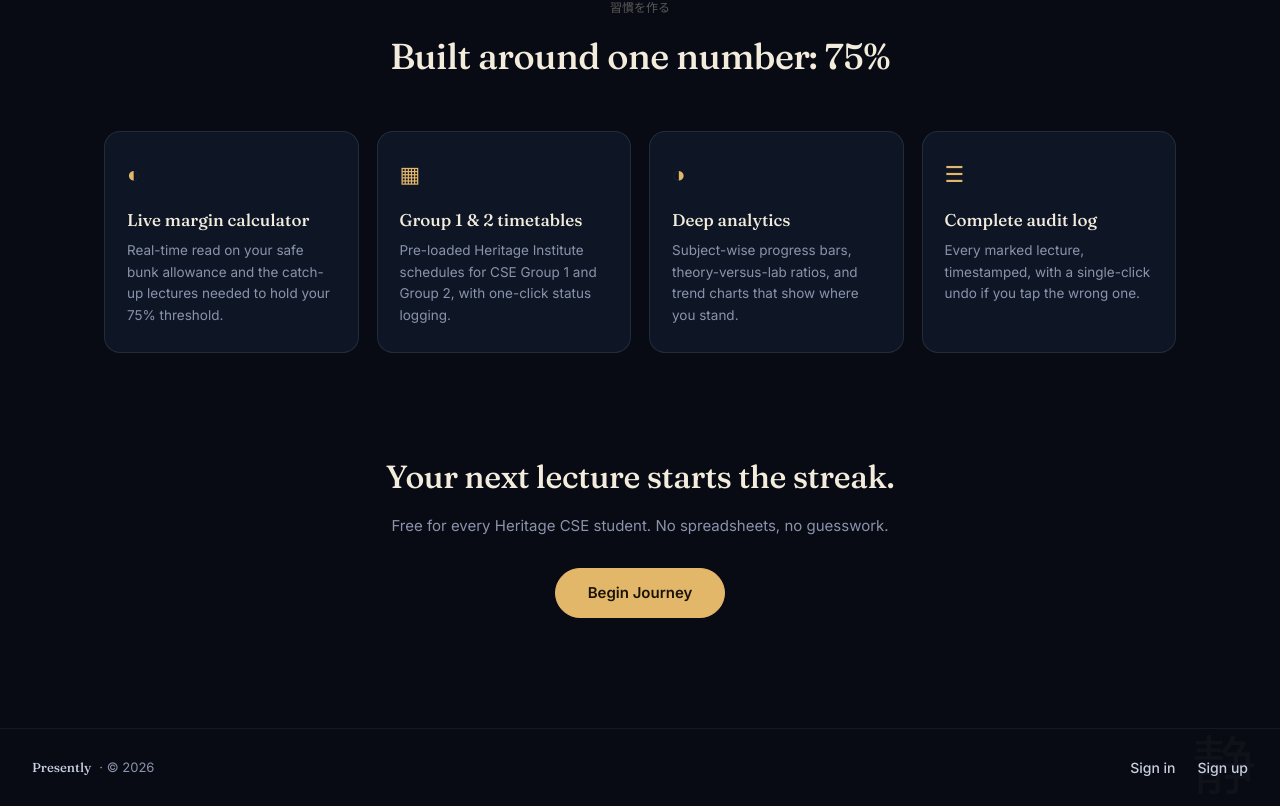
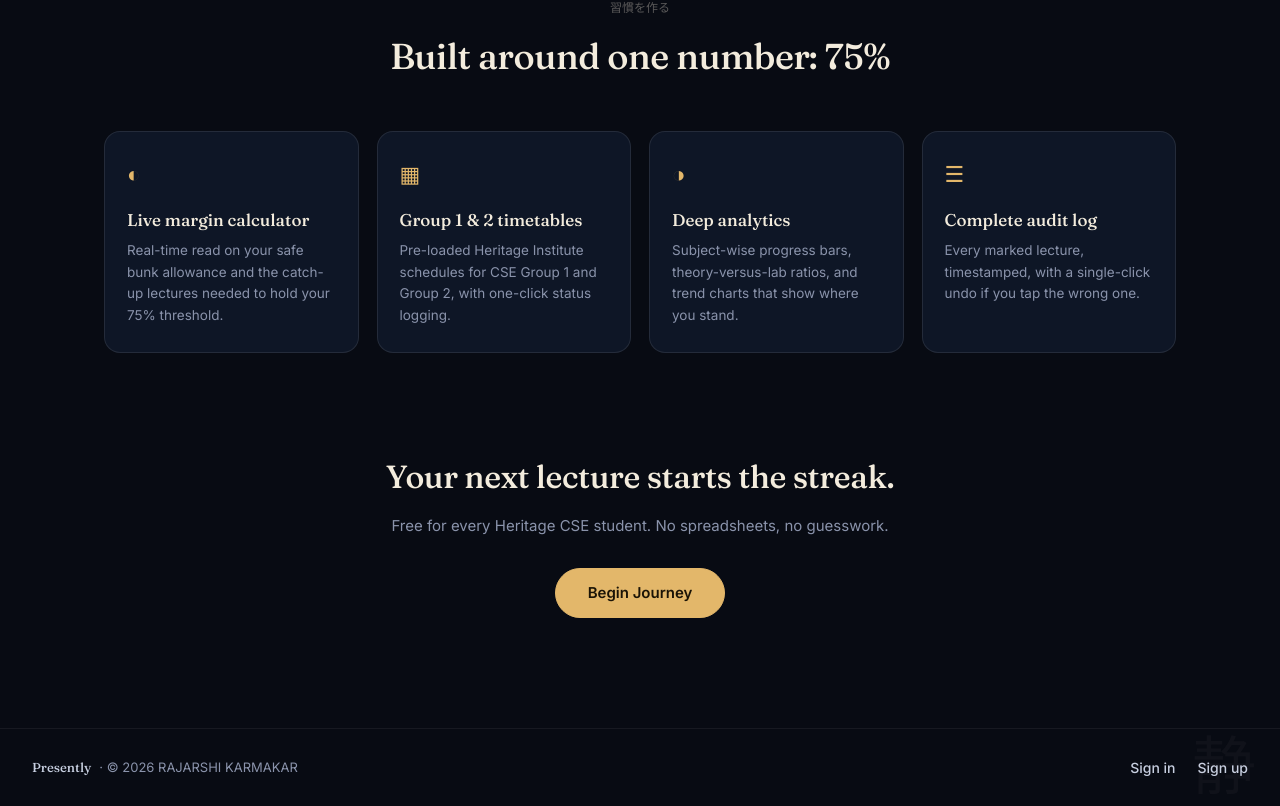
Before and after one commit to rajarshikarmakarx/Personal-Attendance-Tracker, a React (Vite) app in the folder frontend/: page / in a window 1280 px wide. Shown: the part 1347-2153 px from the top of the page. Built offline with nearby package versions, Linux system fonts and the light colour scheme; no server answers.

Commit message:
Fixed footer

```diff
--- a/frontend/src/pages/LandingPage.tsx
+++ b/frontend/src/pages/LandingPage.tsx
@@ -622,7 +622,7 @@ export default function LandingPage() {
         </span>
         <div style={{ display: 'flex', alignItems: 'center', gap: 8 }}>
           <span style={{ fontFamily: "'Fraunces', serif", color: COLORS.soft, fontWeight: 500 }}>Presently</span>
-          <span>· © {new Date().getFullYear()}</span>
+          <span>· © {new Date().getFullYear()} RAJARSHI KARMAKAR</span>
         </div>
         <div style={{ display: 'flex', gap: 22 }}>
           <a className="pv-link" onClick={goSignin}>Sign in</a>
```
